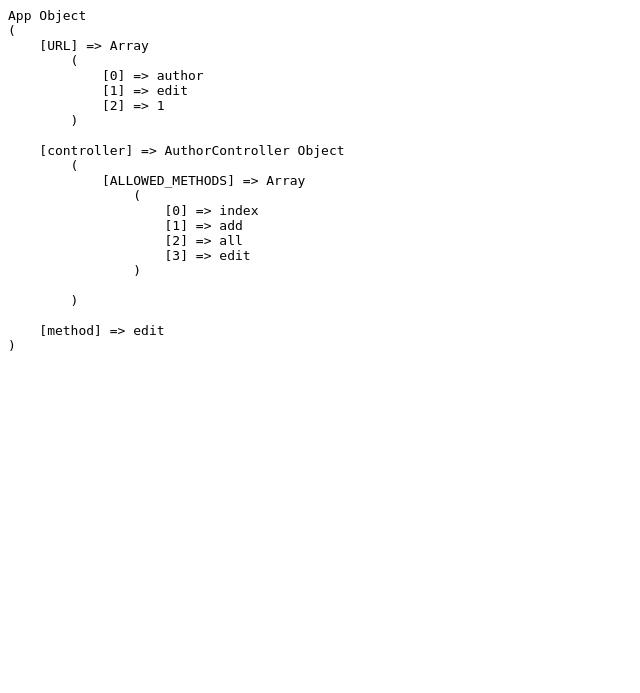
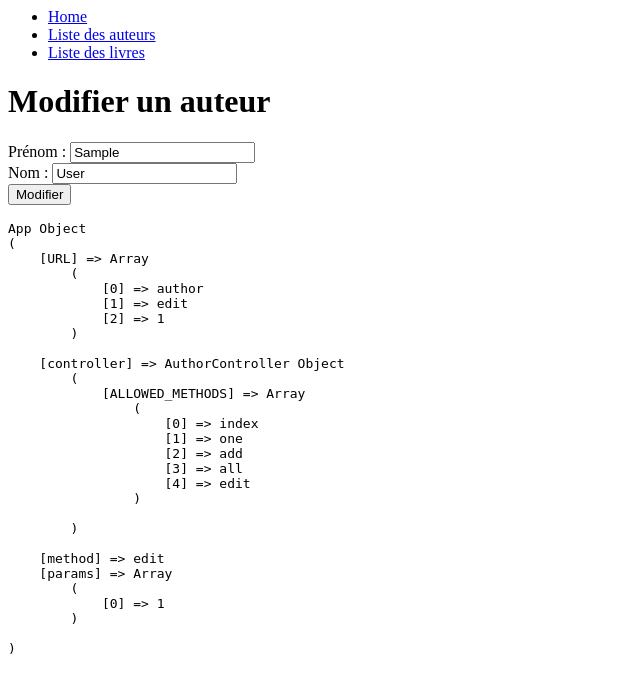
Before and after one commit to hrltKillian/php_mvc_biblio, a PHP site: page /author/edit/1 in a window 1280 px wide. Shown: the top 693 px of the page, without its empty margins (0-640 px from the left). Run offline with PHP 8.4, Linux system fonts and the light colour scheme; tables that the repository leaves empty or names only in its code hold one stand-in row (values such as "Sample post").

Commit message:
added /author/one/author_id for author details and added author/edit/author_id

```diff
--- a/public/index.php
+++ b/public/index.php
@@ -7,6 +7,7 @@ class App
     public $URL;
     public $controller = 'Home';
     public $method = 'index';
+    public $params = [];
 
 
     public function __construct($URL)
@@ -44,6 +45,9 @@ class App
             // Récuperer la méthode associée à l'URL
             $this->method = $this->URL[1];
 
+            // Récuperer les paramètres de l'URL
+            $this->params = array_slice($this->URL, 2);
+
             // Si la méthode n'existe pas, rediriger vers la méthode par défaut (index si c'est home, all si c'est les autres)
             if (!in_array($this->method, $this->controller->ALLOWED_METHODS)) {
                 if ($this->URL[0] == 'home') {
@@ -56,7 +60,11 @@ class App
             }
 
             $view = $this->URL[0];
-            $this->controller->index($view, $this->method);
+            if (empty($this->params)) {
+                $this->controller->index($view, $this->method);
+            } else {
+                $this->controller->index($view, $this->method, $this->params);
+            }
 
 
         // Si le controller n'existe pas, afficher la page 404 du controller _404Controller
--- a/src/controllers/AuthorController.php
+++ b/src/controllers/AuthorController.php
@@ -7,9 +7,13 @@ class AuthorController extends Controller
     public function index($view, $method, $data = [])
     {
         if ($method == "all") {
-            $this->all($view, $method);
+            $this->all($view, $method, $data);
+        } else if ($method == "one") {
+            $this->one($view, $method, $data);
+        } else if ($method == "edit") {
+            $this->edit($view, $method, $data);
         } else {
-
+            $this->view($view, $method, $data);
         }
     }
 
@@ -19,4 +23,18 @@ class AuthorController extends Controller
         $authors = $authorRepository->findAll();
         $this->view($view, $method, $authors);
     }
+
+    public function one($view, $method, $data = [])
+    {
+        $authorRepository = new AuthorRepository();
+        $author = $authorRepository->findById($data[0]);
+        $this->view($view, $method, $author);
+    }
+
+    public function edit($view, $method, $data = [])
+    {
+        $authorRepository = new AuthorRepository();
+        $author = $authorRepository->findById($data[0]);
+        $this->view($view, $method, $author);
+    }
 }
--- a/src/controllers/Controller.php
+++ b/src/controllers/Controller.php
@@ -2,7 +2,7 @@
 
 class Controller
 {
-    public $ALLOWED_METHODS = ['index', 'add', 'all', 'edit'];
+    public $ALLOWED_METHODS = ['index', 'one', 'add', 'all', 'edit'];
 
     public function view($view, $method, $data = [])
     {
--- a/src/repository/AuthorRepository.php
+++ b/src/repository/AuthorRepository.php
@@ -25,8 +25,10 @@ class AuthorRepository extends EntityRepository
     {
         $sql = "SELECT * FROM author WHERE id = :id";
         $stmt = $this->connection->prepare($sql);
-        $stmt->execute(['id' => $id]);
-        return $stmt->fetch(PDO::FETCH_CLASS, 'Author');
+        $stmt->bindParam(':id', $id, PDO::PARAM_INT);
+        $stmt->setFetchMode( PDO::FETCH_CLASS, Author::class);
+        $stmt->execute();
+        return $stmt->fetch(PDO::FETCH_CLASS);
     }
 
     public function save($author)
--- a/templates/404/index.html.php
+++ b/templates/404/index.html.php
@@ -1 +1,5 @@
+<?php
+include '../header.html.php';
+?>
+
 <h1>404 Page not found</h1>
--- a/templates/author/all.html.php
+++ b/templates/author/all.html.php
@@ -8,7 +8,7 @@ include '../header.html.php';
 
 <?php foreach ($data as $author) : ?>
     <p>
-        <a href="/">
+        <a href="/author/one/<?= $author->getId()?>">
             <?= $author->getFirstname() ?> <?= $author->getLastname() ?>
         </a>
     </p>
--- /dev/null
+++ b/templates/author/edit.html.php
@@ -0,0 +1,15 @@
+<?php
+include '../header.html.php';
+?>
+
+<h1>Modifier un auteur</h1>
+
+<form action="/author/update/<?= $data->getId()?>" method="post">
+    <label for="firstname">Prénom :</label>
+    <input type="text" name="firstname" id="firstname" value="<?= $data->getFirstname()?>">
+    <br>
+    <label for="lastname">Nom :</label>
+    <input type="text" name="lastname" id="lastname" value="<?= $data->getLastname()?>">
+    <br>
+    <input type="submit" value="Modifier">
+</form>
```
Also changed, not shown: templates/author/one.html.php (added, +7 -0 lines).
